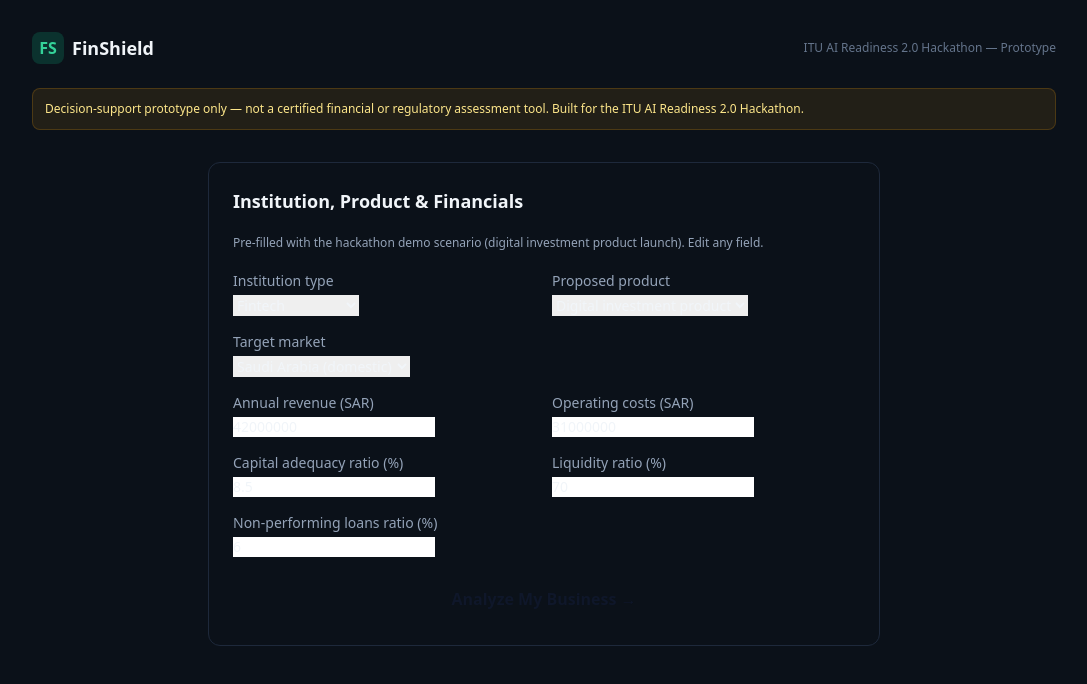
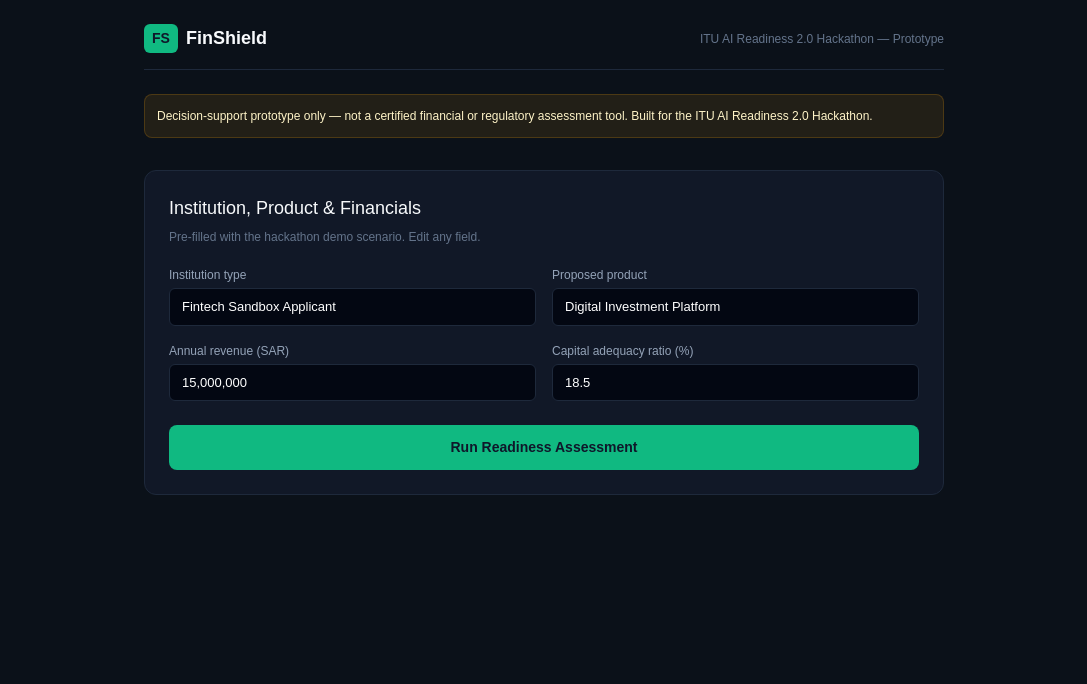
Before and after one commit to Shadenaldawas/FinShield, a React (Vite) app: page / in a window 1280 px wide. Both pictures are taken after a click on the button "Start Assessment →". Shown: the top 684 px of the page, without its empty margins (96-1183 px from the left). Built offline with nearby package versions, Linux system fonts and the light colour scheme.

Commit message:
Refactor App component for better state handling
Refactor App component to simplify state management and improve UI structure.

```diff
--- a/App.jsx
+++ b/App.jsx
@@ -1,108 +1,152 @@
 import { useState } from 'react'
-import AssessmentForm from './AssessmentForm.jsx'
-import Dashboard from './Dashboard.jsx'
-import { assess } from './api.js'
-
-const VIEWS = { LANDING: 'landing', FORM: 'form', LOADING: 'loading', RESULTS: 'results' }
 
 export default function App() {
-  const [view, setView] = useState(VIEWS.LANDING)
+  const [view, setView] = useState('landing')
+  const [loading, setLoading] = useState(false)
   const [result, setResult] = useState(null)
-  const [error, setError] = useState(null)
 
-  async function handleSubmit(payload) {
-    setView(VIEWS.LOADING)
-    setError(null)
-    try {
-      const data = await assess(payload)
-      setResult(data)
-      setView(VIEWS.RESULTS)
-    } catch (e) {
-      setError(e.message)
-      setView(VIEWS.FORM)
-    }
-  }
+  const handleStart = () => setView('form')
 
-  function restart() {
-    setResult(null)
-    setView(VIEWS.FORM)
+  const handleSubmit = (e) => {
+    e.preventDefault()
+    setView('loading')
+
+    // شبيكة محاكاة للتحليل
+    setTimeout(() => {
+      setResult({
+        overallScore: 85,
+        status: 'PASS',
+        riskLevel: 'Low Risk',
+        summary: 'The institution demonstrates strong financial readiness and capital adequacy under ITU guidelines.',
+        recommendations: [
+          'Maintain current liquidity buffers.',
+          'Ensure continuous monitoring of operational expenses.',
+          'Align cybersecurity frameworks with SAMA standards.'
+        ]
+      })
+      setView('results')
+    }, 2000)
   }
 
   return (
-    <div className="min-h-screen px-6 py-8">
-      <header className="max-w-5xl mx-auto flex items-center justify-between mb-6">
-        <div className="flex items-center gap-2">
-          <div className="w-8 h-8 rounded-lg bg-emerald-500/20 flex items-center justify-center text-emerald-400 font-bold">
-            FS
+    <div style={{ minHeight: '100vh', backgroundColor: '#0b1119', color: '#f8fafc', fontFamily: 'sans-serif', padding: '24px' }}>
+      <div style={{ maxWidth: '800px', margin: '0 auto' }}>
+
+        {/* Header */}
+        <header style={{ display: 'flex', justifyContent: 'space-between', alignItems: 'center', borderBottom: '1px solid #1e293b', paddingBottom: '16px', marginBottom: '24px' }}>
+          <div style={{ display: 'flex', alignItems: 'center', gap: '8px' }}>
+            <span style={{ backgroundColor: '#10b981', color: '#0f172a', fontWeight: 'bold', padding: '4px 8px', borderRadius: '6px', fontSize: '14px' }}>FS</span>
+            <span style={{ fontSize: '18px', fontWeight: 'bold' }}>FinShield</span>
           </div>
-          <span className="font-semibold text-lg">FinShield</span>
-        </div>
-        <span className="text-xs text-slate-500">ITU AI Readiness 2.0 Hackathon — Prototype</span>
+          <span style={{ fontSize: '12px', color: '#64748b' }}>ITU AI Readiness 2.0 Hackathon — Prototype</span>
         </header>
 
-      <div className="max-w-5xl mx-auto mb-8">
-        <div className="bg-amber-500/10 border border-amber-500/20 text-amber-200 text-xs p-3 rounded-lg">
+        {/* Disclaimer Banner */}
+        <div style={{ backgroundColor: 'rgba(245, 158, 11, 0.1)', border: '1px solid rgba(245, 158, 11, 0.2)', color: '#fef3c7', padding: '12px', borderRadius: '8px', fontSize: '12px', marginBottom: '32px' }}>
           Decision-support prototype only — not a certified financial or regulatory assessment tool. Built for the ITU AI Readiness 2.0 Hackathon.
         </div>
-      </div>
 
-      {view === VIEWS.LANDING && <Landing onStart={() => setView(VIEWS.FORM)} />}
-
-      {view === VIEWS.FORM && (
-        <div className="space-y-4">
-          {error && (
-            <p className="max-w-2xl mx-auto text-sm text-rose-400 bg-rose-500/10 border border-rose-500/30 rounded-md px-4 py-2">
-              {error}
-            </p>
-          )}
-          <AssessmentForm onSubmit={handleSubmit} />
-        </div>
-      )}
-
-      {view === VIEWS.LOADING && <LoadingPipeline />}
-
-      {view === VIEWS.RESULTS && result && <Dashboard result={result} onRestart={restart} />}
-    </div>
-  )
-}
-
-function Landing({ onStart }) {
-  return (
-    <div className="max-w-2xl mx-auto text-center mt-16 space-y-5">
-      <h1 className="text-3xl font-bold">AI-Powered Financial Readiness Assessment</h1>
-      <p className="text-slate-400">
-        FinShield combines your institution's financial profile with an official-sources-only
-        regulatory knowledge base to produce an explainable readiness score, risk breakdown,
-        and evidence-backed recommendations — as a decision-support prototype, not a
-        certified regulatory tool.
+        {/* 1. LANDING VIEW */}
+        {view === 'landing' && (
+          <div style={{ textAlign: 'center', marginTop: '48px' }}>
+            <h1 style={{ fontSize: '28px', fontWeight: 'bold', marginBottom: '16px' }}>AI-Powered Financial Readiness Assessment</h1>
+            <p style={{ color: '#94a3b8', lineHeight: '1.6', maxWidth: '600px', margin: '0 auto 24px auto', fontSize: '14px' }}>
+              FinShield combines your institution's financial profile with an official-sources-only regulatory knowledge base to produce an explainable readiness score, risk breakdown, and evidence-backed recommendations.
             </p>
             <button
-        onClick={onStart}
-        className="bg-emerald-500 hover:bg-emerald-400 text-slate-900 font-semibold px-6 py-3 rounded-lg transition"
+              onClick={handleStart}
+              style={{ backgroundColor: '#10b981', color: '#0f172a', fontWeight: 'bold', border: 'none', padding: '12px 24px', borderRadius: '8px', cursor: 'pointer', fontSize: '15px' }}
             >
               Start Assessment →
             </button>
           </div>
-  )
-}
+        )}
 
-function LoadingPipeline() {
-  const steps = [
-    'SRC — receiving institution data',
-    'C — collecting submission',
-    'PP — validating & normalizing',
-    'M — scoring financial readiness',
-    'P — applying policy thresholds & retrieving regulations',
-    'D — formatting results',
-  ]
-  return (
-    <div className="max-w-md mx-auto mt-16 space-y-3">
-      {steps.map((s, i) => (
-        <div key={i} className="flex items-center gap-3 text-sm text-slate-400">
-          <span className="w-2 h-2 rounded-full bg-emerald-400 animate-pulse" />
-          {s}
+        {/* 2. FORM VIEW */}
+        {view === 'form' && (
+          <form onSubmit={handleSubmit} style={{ backgroundColor: '#111827', padding: '24px', borderRadius: '12px', border: '1px solid #1e293b' }}>
+            <h2 style={{ fontSize: '18px', margin: '0 0 6px 0' }}>Institution, Product & Financials</h2>
+            <p style={{ fontSize: '12px', color: '#64748b', margin: '0 0 20px 0' }}>Pre-filled with the hackathon demo scenario. Edit any field.</p>
+
+            <div style={{ display: 'grid', gridTemplateColumns: '1fr 1fr', gap: '16px', marginBottom: '24px' }}>
+              <div>
+                <label style={{ display: 'block', fontSize: '12px', color: '#94a3b8', marginBottom: '4px' }}>Institution type</label>
+                <input type="text" defaultValue="Fintech Sandbox Applicant" style={{ width: '100%', padding: '8px 12px', backgroundColor: '#030712', border: '1px solid #1e293b', color: '#fff', borderRadius: '6px', fontSize: '13px', boxSizing: 'border-box' }} />
               </div>
+              <div>
+                <label style={{ display: 'block', fontSize: '12px', color: '#94a3b8', marginBottom: '4px' }}>Proposed product</label>
+                <input type="text" defaultValue="Digital Investment Platform" style={{ width: '100%', padding: '8px 12px', backgroundColor: '#030712', border: '1px solid #1e293b', color: '#fff', borderRadius: '6px', fontSize: '13px', boxSizing: 'border-box' }} />
+              </div>
+              <div>
+                <label style={{ display: 'block', fontSize: '12px', color: '#94a3b8', marginBottom: '4px' }}>Annual revenue (SAR)</label>
+                <input type="text" defaultValue="15,000,000" style={{ width: '100%', padding: '8px 12px', backgroundColor: '#030712', border: '1px solid #1e293b', color: '#fff', borderRadius: '6px', fontSize: '13px', boxSizing: 'border-box' }} />
+              </div>
+              <div>
+                <label style={{ display: 'block', fontSize: '12px', color: '#94a3b8', marginBottom: '4px' }}>Capital adequacy ratio (%)</label>
+                <input type="text" defaultValue="18.5" style={{ width: '100%', padding: '8px 12px', backgroundColor: '#030712', border: '1px solid #1e293b', color: '#fff', borderRadius: '6px', fontSize: '13px', boxSizing: 'border-box' }} />
+              </div>
+            </div>
+
+            <button
+              type="submit"
+              style={{ width: '100%', padding: '12px', backgroundColor: '#10b981', color: '#0f172a', fontWeight: 'bold', border: 'none', borderRadius: '8px', cursor: 'pointer', fontSize: '14px' }}
+            >
+              Run Readiness Assessment
+            </button>
+          </form>
+        )}
+
+        {/* 3. LOADING PIPELINE VIEW */}
+        {view === 'loading' && (
+          <div style={{ maxWidth: '400px', margin: '48px auto', textAlign: 'center' }}>
+            <p style={{ color: '#10b981', fontWeight: 'bold', marginBottom: '16px' }}>Evaluating Assessment Pipeline...</p>
+            <div style={{ display: 'flex', flexDirection: 'column', gap: '8px', textAlign: 'left', fontSize: '13px', color: '#94a3b8' }}>
+              <div>• SRC — receiving institution data</div>
+              <div>• C — collecting submission</div>
+              <div>• PP — validating & normalizing</div>
+              <div>• M — scoring financial readiness</div>
+              <div>• P — applying policy thresholds & retrieving regulations</div>
+            </div>
+          </div>
+        )}
+
+        {/* 4. RESULTS VIEW */}
+        {view === 'results' && result && (
+          <div style={{ backgroundColor: '#111827', padding: '24px', borderRadius: '12px', border: '1px solid #1e293b' }}>
+            <div style={{ display: 'flex', justifyContent: 'space-between', alignItems: 'center', borderBottom: '1px solid #1e293b', paddingBottom: '16px', marginBottom: '20px' }}>
+              <div>
+                <h2 style={{ fontSize: '20px', margin: 0 }}>Assessment Results</h2>
+                <span style={{ fontSize: '12px', color: '#4ade80', fontWeight: 'bold' }}>Status: {result.status}</span>
+              </div>
+              <div style={{ textAlign: 'right' }}>
+                <span style={{ fontSize: '32px', fontWeight: 'bold', color: '#10b981' }}>{result.overallScore}</span>
+                <span style={{ fontSize: '11px', color: '#64748b', display: 'block' }}>/ 100 Score</span>
+              </div>
+            </div>
+
+            <p style={{ backgroundColor: '#030712', padding: '14px', borderRadius: '8px', fontSize: '13px', color: '#cbd5e1', border: '1px solid #1e293b', lineHeight: '1.5' }}>
+              {result.summary}
+            </p>
+
+            <div style={{ marginTop: '20px' }}>
+              <h4 style={{ fontSize: '13px', color: '#94a3b8', marginBottom: '8px' }}>Recommendations:</h4>
+              <ul style={{ fontSize: '12px', color: '#cbd5e1', paddingLeft: '20px' }}>
+                {result.recommendations.map((rec, i) => (
+                  <li key={i} style={{ marginBottom: '4px' }}>{rec}</li>
                 ))}
+              </ul>
+            </div>
+
+            <button
+              onClick={() => setView('form')}
+              style={{ marginTop: '20px', padding: '8px 16px', backgroundColor: '#334155', color: '#fff', border: 'none', borderRadius: '6px', cursor: 'pointer', fontSize: '12px' }}
+            >
+              ← Back to Assessment
+            </button>
+          </div>
+        )}
+
+      </div>
     </div>
   )
 }
```
Lines whose indentation alone changed are shown as unchanged.
